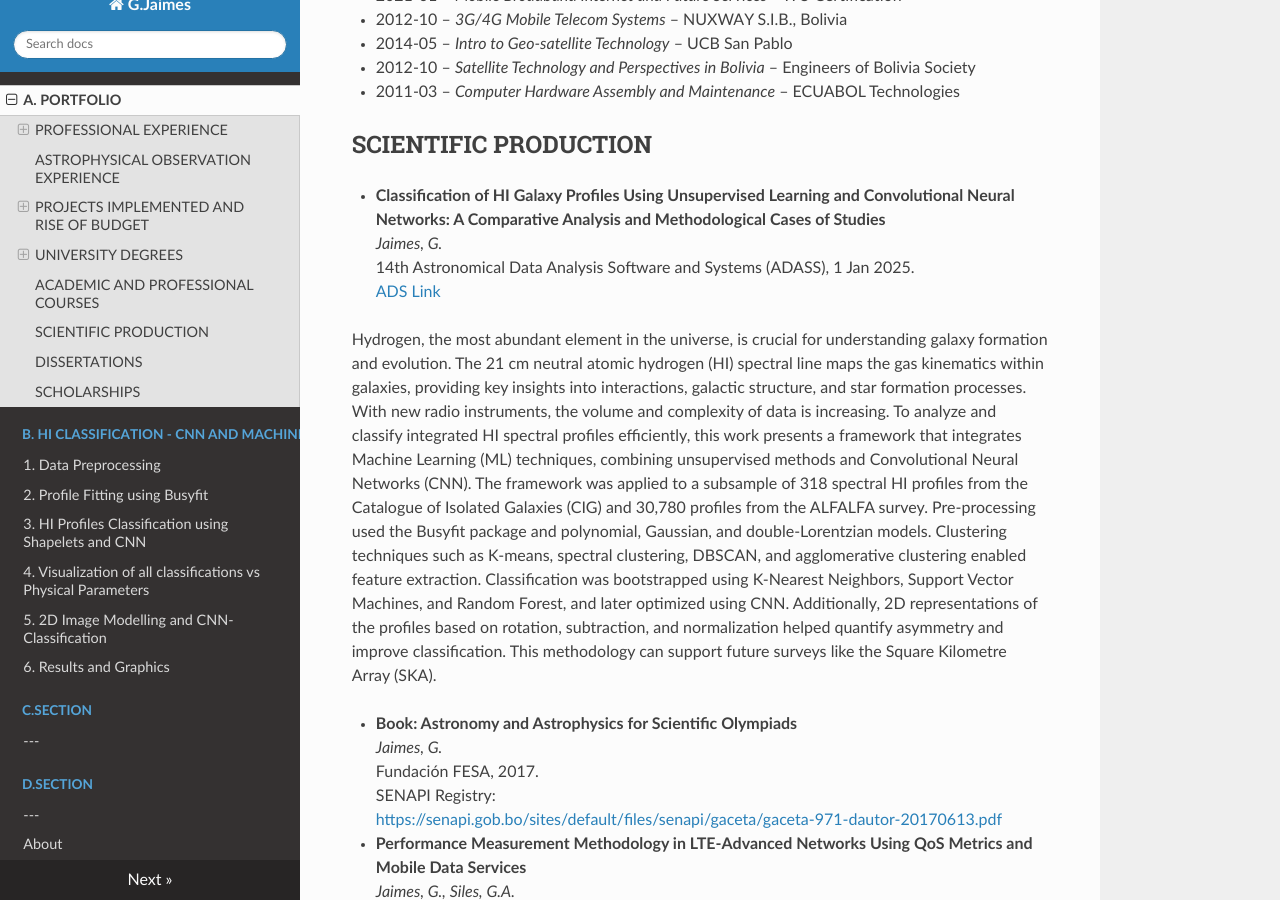
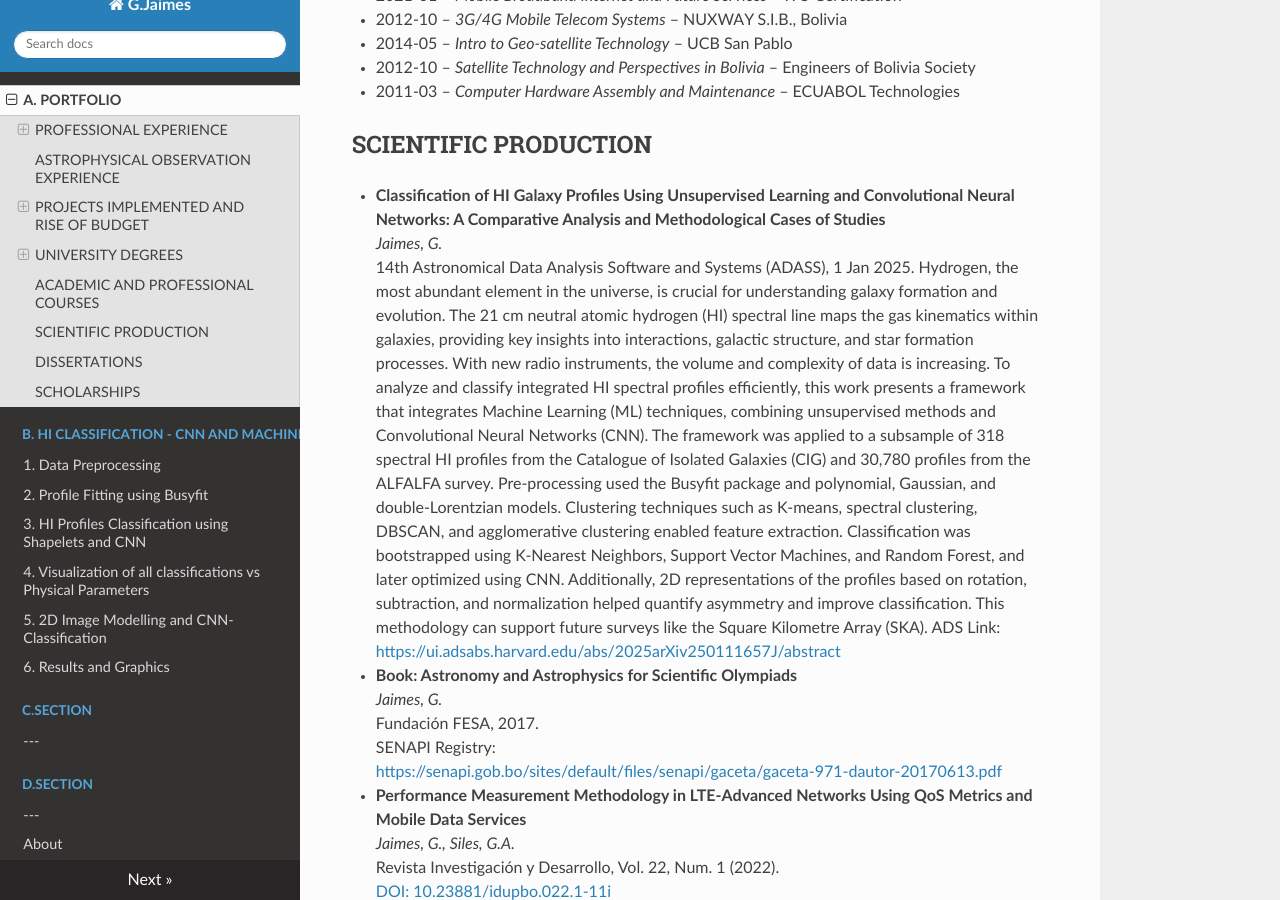
Before and after one commit to gabojaimesillanes/g.jaimes.illanes, an MkDocs documentation site: the page built from docs/portfolio.md, in a window 1280 px wide and 900 px high, scrolled down 4788 px. Built offline with MkDocs 1.6.1, drawn with Linux system fonts in a browser that asks for light colours; nearby versions of some CDN libraries; some of the changed lines change nothing that is shown.

Commit message:
Update portfolio.md

```diff
--- a/docs/portfolio.md
+++ b/docs/portfolio.md
@@ -171,9 +171,8 @@ Thesis: Small Cells deployment strategy for Cochabamba’s dense urban areas.
 * **Classification of HI Galaxy Profiles Using Unsupervised Learning and Convolutional Neural Networks: A Comparative Analysis and Methodological Cases of Studies**
   *Jaimes, G.*
   14th Astronomical Data Analysis Software and Systems (ADASS), 1 Jan 2025.
-  [ADS Link](https://ui.adsabs.harvard.edu/abs/2025arXiv250111657J/abstract)
-
   Hydrogen, the most abundant element in the universe, is crucial for understanding galaxy formation and evolution. The 21 cm neutral atomic hydrogen (HI) spectral line maps the gas kinematics within galaxies, providing key insights into interactions, galactic structure, and star formation processes. With new radio instruments, the volume and complexity of data is increasing. To analyze and classify integrated HI spectral profiles efficiently, this work presents a framework that integrates Machine Learning (ML) techniques, combining unsupervised methods and Convolutional Neural Networks (CNN). The framework was applied to a subsample of 318 spectral HI profiles from the Catalogue of Isolated Galaxies (CIG) and 30,780 profiles from the ALFALFA survey. Pre-processing used the Busyfit package and polynomial, Gaussian, and double-Lorentzian models. Clustering techniques such as K-means, spectral clustering, DBSCAN, and agglomerative clustering enabled feature extraction. Classification was bootstrapped using K-Nearest Neighbors, Support Vector Machines, and Random Forest, and later optimized using CNN. Additionally, 2D representations of the profiles based on rotation, subtraction, and normalization helped quantify asymmetry and improve classification. This methodology can support future surveys like the Square Kilometre Array (SKA).
+  ADS Link: [https://ui.adsabs.harvard.edu/abs/2025arXiv250111657J/abstract](https://ui.adsabs.harvard.edu/abs/2025arXiv250111657J/abstract)
 
 * **Book: Astronomy and Astrophysics for Scientific Olympiads**
   *Jaimes, G.*
@@ -221,12 +220,10 @@ Thesis: Small Cells deployment strategy for Cochabamba’s dense urban areas.
 
 * **DSO Astrophotography**
 * [https://www.opinion.com.bo/opinion/gabriel-andres-jaimes-illanes](https://www.opinion.com.bo/opinion/gabriel-andres-jaimes-illanes/astrofotografia-dso/20220816224512877127.html)
-
   *Published in Opinión newspaper on August 17, 2022.*
 
 * **The Art of Looking Beyond the Lights**
 * [https://www.lostiempos.com/oh/actualidad/20240219/arte-mirar-mas-alla-luces](https://www.lostiempos.com/oh/actualidad/20240219/arte-mirar-mas-alla-luces)
-
   *Published in Los Tiempos newspaper on February 19, 2024.*
 
 * **Coordination of the “San Agustín” Astronomy Club**
```
